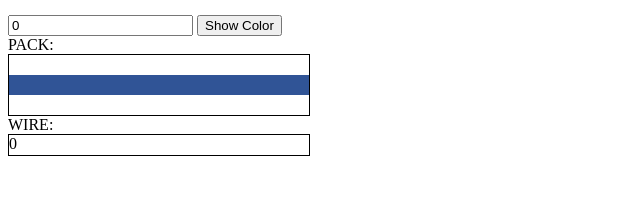
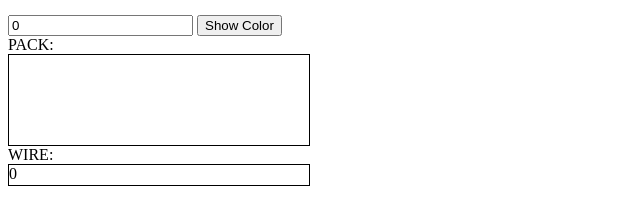
Before and after one commit to HairlessHeir/FiberColor, a plain HTML site: page index.html in a window 1280 px wide. Both pictures are taken after a click on the button "Show Color". Shown: the part 44-268 px from the top of the page, without its empty margins (0-640 px from the left). Drawn offline with Linux system fonts and the light colour scheme.

Commit message:
Update index.html

```diff
--- a/index.html
+++ b/index.html
@@ -42,15 +42,17 @@
             dict[11] = "#FF339A";
             if(isMiddle)
             {
-                return dict[2];
+                if((Math.floor((wireId-1)/144)) % 2 == 1)
+                    return dict[9];
             }
-            else return dict[Math.floor((wireId-1)/12) % 12];
+
+            return dict[Math.floor((wireId-1)/12) % 12];
         }
         function getWireColor(wireNum) {
             return "<div style=\"background-color:"+getColorForID(wireNum)+"; width:300px; height:20px\">" + wireNum + "</div>";
         }
         function getPackColor(wireNum, isMiddle) {
-            return "<div style=\"background-color:"+getPackColorForID(wireNum, isMiddle)+"; width:300px; height:20px\"></div>";
+            return "<div style=\"background-color:"+getPackColorForID(wireNum, isMiddle)+"; width:300px; height:30px\"></div>";
         }
     </script>
 </head>
@@ -73,9 +75,9 @@
         <div>
             <label> PACK: </label>
             <div style="border:1px solid black; width:300px;">
-            <div id="pack1" style="background-color:white; width:300px; height:20px"></div>
-            <div id="pack2" style="background-color:white; width:300px; height:20px"></div>
-            <div id="pack3" style="background-color:white; width:300px; height:20px"></div>
+            <div id="pack1" style="background-color:white; width:300px; height:30px"></div>
+            <div id="pack2" style="background-color:white; width:300px; height:30px"></div>
+            <div id="pack3" style="background-color:white; width:300px; height:30px"></div>
         </div>
         </div>
 
```
